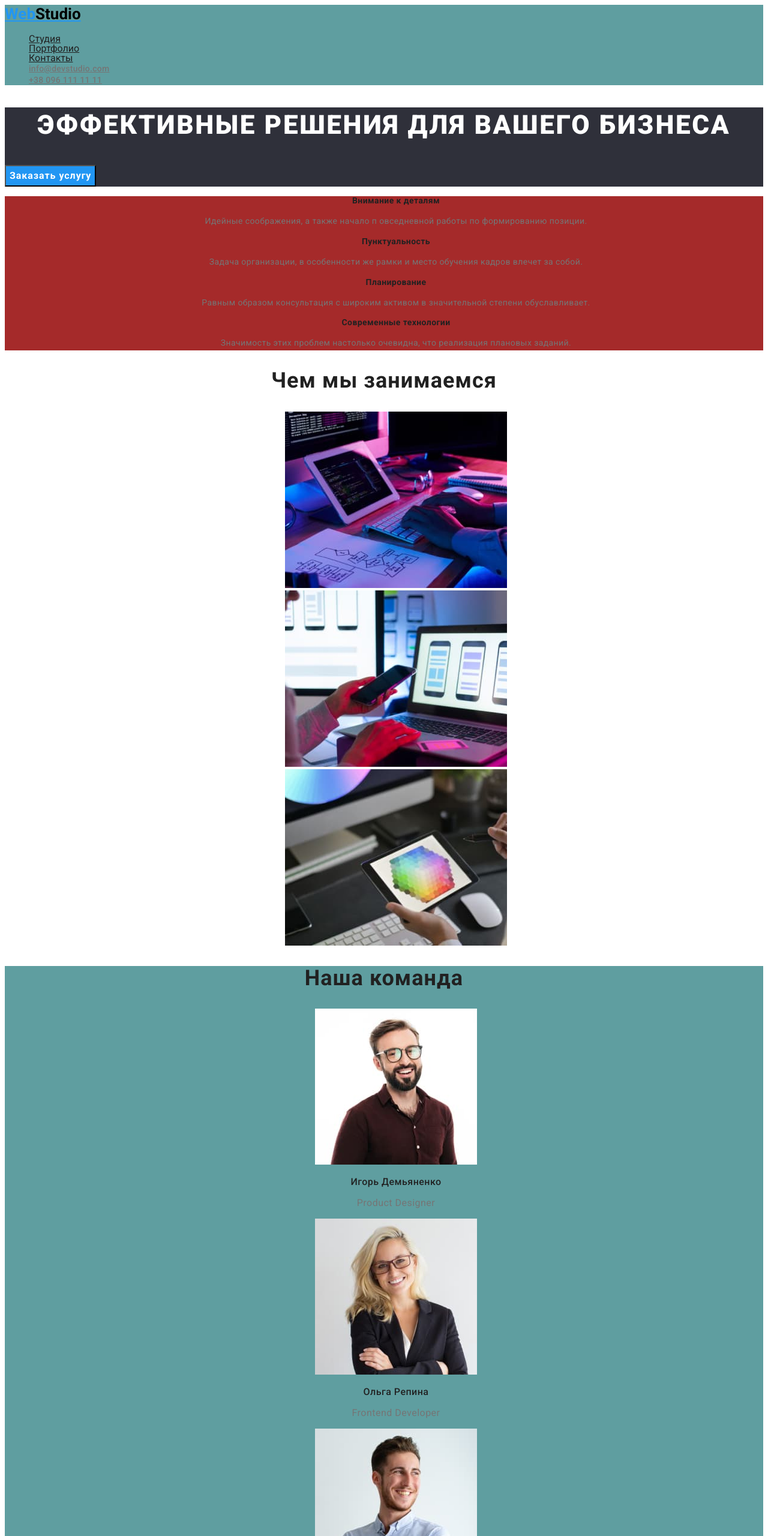
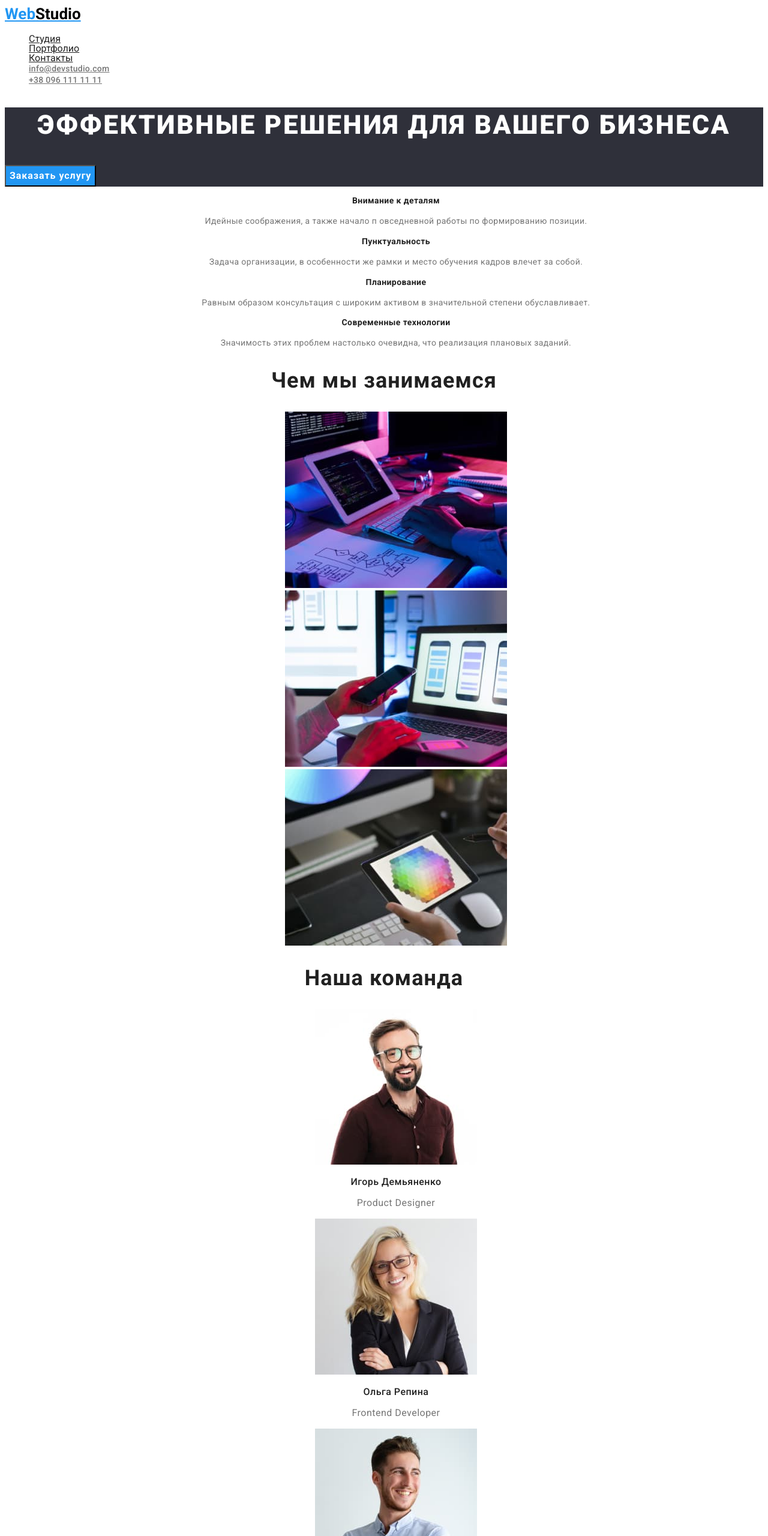
Before and after one commit to OleksandrMyk/goit-markup-hw-02, a plain HTML site: page index.html in a window 1280 px wide. Shown: the top 2560 px of the page at 60% size. Drawn offline with Linux system fonts and the light colour scheme.

Commit message:
hw2-correction-color

```diff
--- a/css/style.css
+++ b/css/style.css
@@ -26,7 +26,7 @@ body {
 /* header section */
 
 .header {
-    background: cadetblue;
+    background: #ffffff;
 }
 
 .header-item {
@@ -133,7 +133,7 @@ body {
 /* about section */
 
 .about {
-    background-color: brown;
+    background-color: #ffffff;
 }
 
 .about-list {
@@ -176,7 +176,7 @@ body {
 /* --- personal-section --- */
 
 .personal {
-    background-color: cadetblue;
+    background-color: #ffffff;
 }
 
 .personal-title {
```
Also changed, not shown: portfolio.html (+1 -1 lines).
